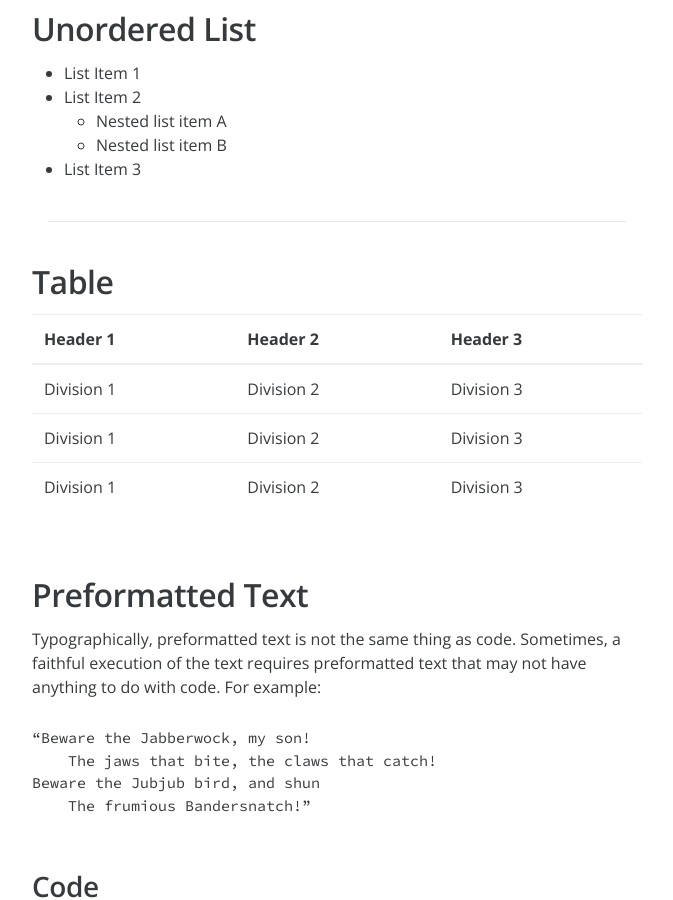
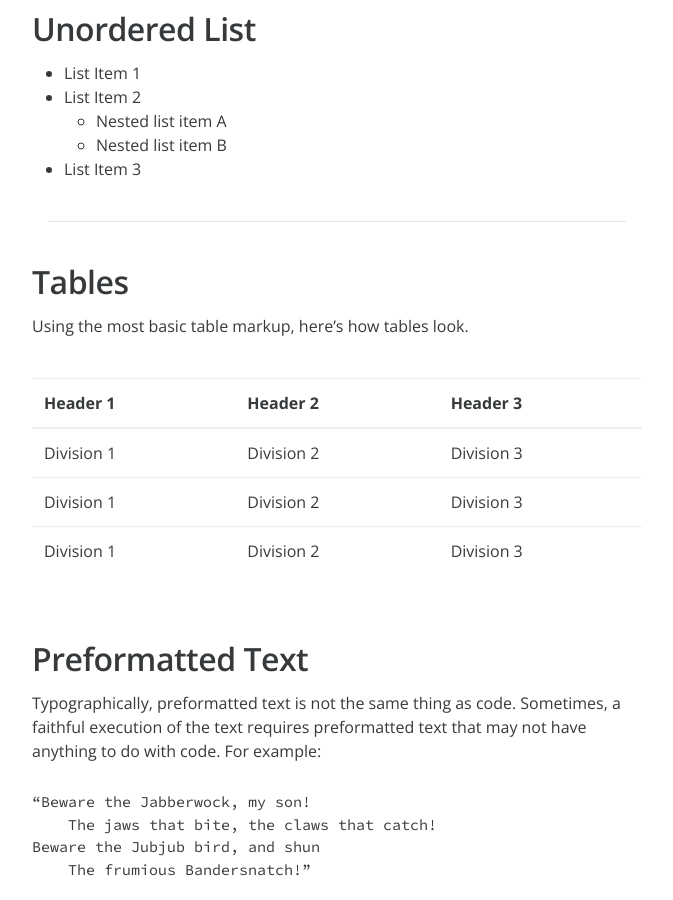
Before and after one commit to jefx07/jefx07.github.io, a Jekyll site: the page built from test_1.md, in a window 1280 px wide and 900 px high, scrolled down 1379 px. Shown: the whole window, without its empty margins (303-976 px from the left). Built offline with Jekyll 4.4.1, drawn with Linux system fonts in a browser that asks for light colours; nearby versions of some CDN libraries.

```diff
--- a/test_1.md
+++ b/test_1.md
@@ -72,7 +72,11 @@
 
 <hr style="margin: 2.5rem 1rem">
 
-## Table
+## Tables
+
+Using the most basic table markup, here’s how tables look.
+
+<p class="mb0">&nbsp;</p>
 
 | Header 1       | Header 2       | Header 3       |
 | -------------- | -------------- | -------------- |
```
